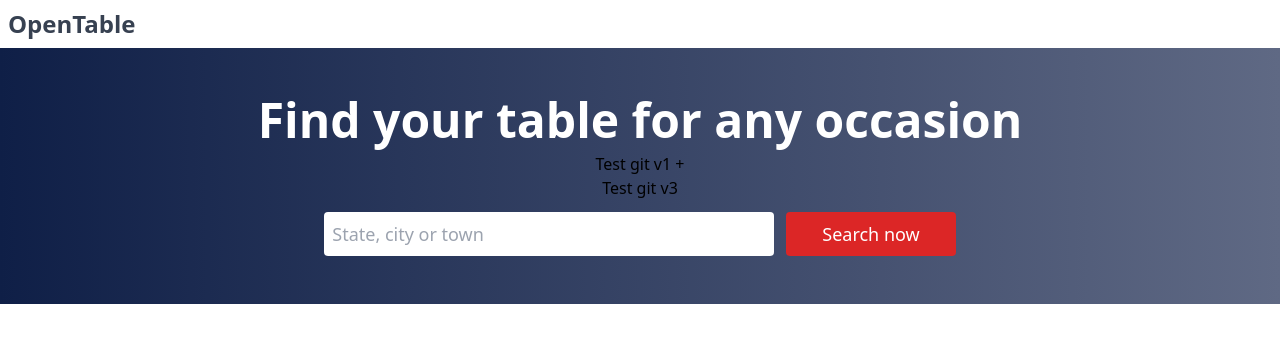
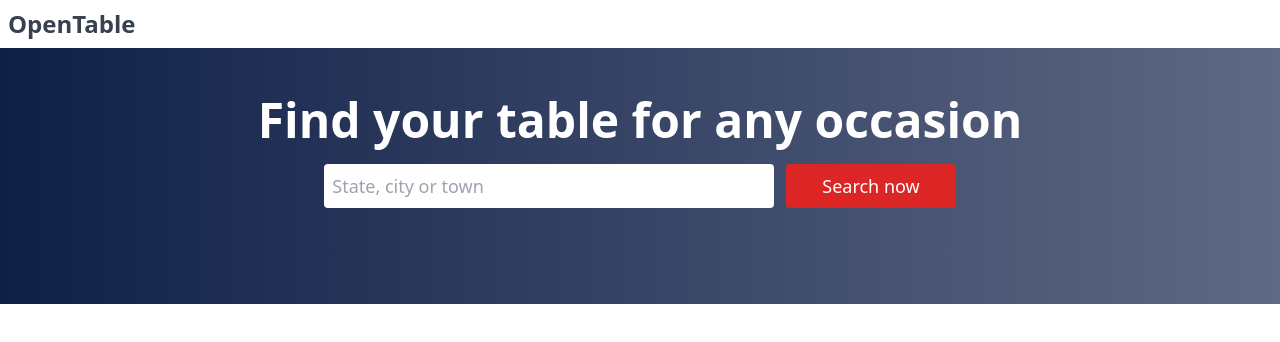
Before and after one commit to xychenxy/nextjs-restaurant-reservation, a Next.js app: page / in a window 1280 px wide. Shown: the top 342 px of the page. Built offline with nearby package versions, Linux system fonts and the light colour scheme; no server answers; the database is empty.

Commit message:
master 1

```diff
--- a/app/components/Header.tsx
+++ b/app/components/Header.tsx
@@ -6,8 +6,6 @@ export default function Header() {
 				<h1 className="text-white text-5xl font-bold mb-2">
 					Find your table for any occasion
 				</h1>
-				<h2>Test git v1 + </h2>
-				<h2>Test git v3 </h2>
 				<SearchBar />
 			</div>
 		</div>
```
